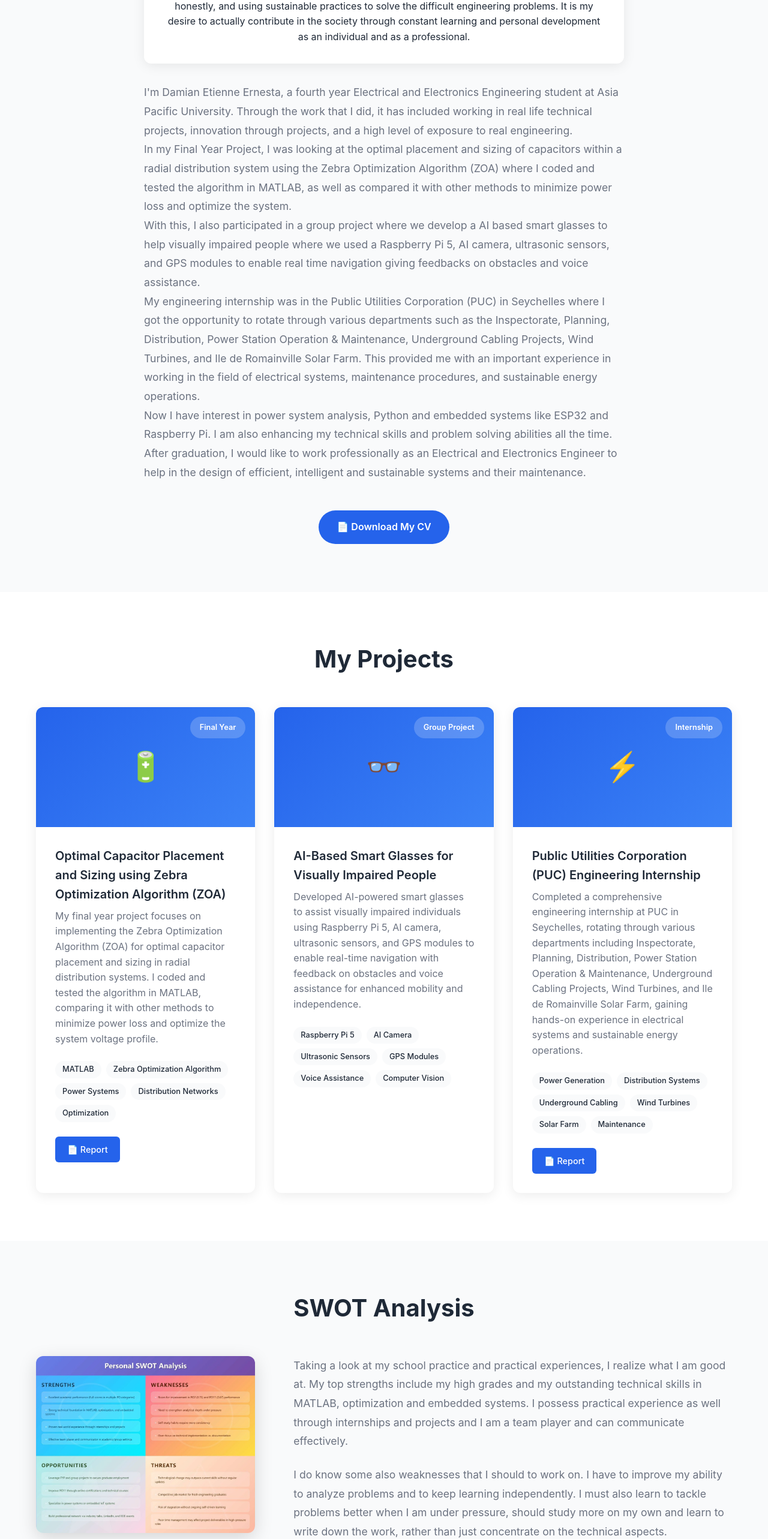
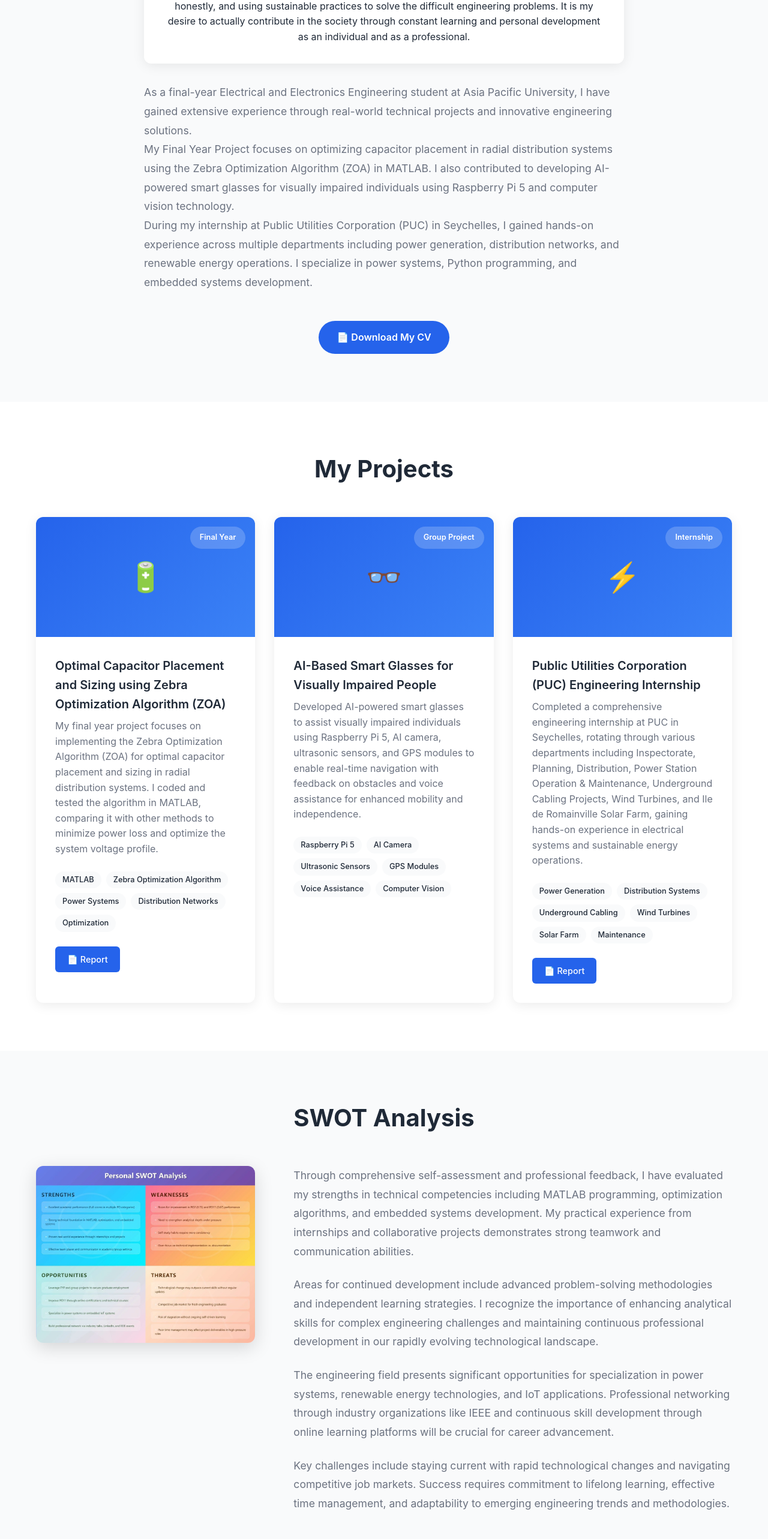
Before and after one commit to DamianErnesta/E-portfolio, a plain HTML site: page index.html in a window 1280 px wide. Shown: the part 1100-3666 px from the top of the page at 60% size. Drawn offline with Linux system fonts and the light colour scheme.

Commit message:
Update index.html

```diff
--- a/index.html
+++ b/index.html
@@ -522,15 +522,11 @@
                     <p>My dream is to be an electrical engineer capable of dealing with the new concepts, serving honestly, and using sustainable practices to solve the difficult engineering problems. It is my desire to actually contribute in the society through constant learning and personal development as an individual and as a professional.</p>
                 </div>
                 <div class="about-summary">
-                    <p>I'm Damian Etienne Ernesta, a fourth year Electrical and Electronics Engineering student at Asia Pacific University. Through the work that I did, it has included working in real life technical projects, innovation through projects, and a high level of exposure to real engineering.</p>
+                    <p>As a final-year Electrical and Electronics Engineering student at Asia Pacific University, I have gained extensive experience through real-world technical projects and innovative engineering solutions.</p>
 
-                    <p>In my Final Year Project, I was looking at the optimal placement and sizing of capacitors within a radial distribution system using the Zebra Optimization Algorithm (ZOA) where I coded and tested the algorithm in MATLAB, as well as compared it with other methods to minimize power loss and optimize the system.</p>
+                    <p>My Final Year Project focuses on optimizing capacitor placement in radial distribution systems using the Zebra Optimization Algorithm (ZOA) in MATLAB. I also contributed to developing AI-powered smart glasses for visually impaired individuals using Raspberry Pi 5 and computer vision technology.</p>
 
-                    <p>With this, I also participated in a group project where we develop a AI based smart glasses to help visually impaired people where we used a Raspberry Pi 5, AI camera, ultrasonic sensors, and GPS modules to enable real time navigation giving feedbacks on obstacles and voice assistance.</p>
-
-                    <p>My engineering internship was in the Public Utilities Corporation (PUC) in Seychelles where I got the opportunity to rotate through various departments such as the Inspectorate, Planning, Distribution, Power Station Operation & Maintenance, Underground Cabling Projects, Wind Turbines, and Ile de Romainville Solar Farm. This provided me with an important experience in working in the field of electrical systems, maintenance procedures, and sustainable energy operations.</p>
-
-                    <p>Now I have interest in power system analysis, Python and embedded systems like ESP32 and Raspberry Pi. I am also enhancing my technical skills and problem solving abilities all the time. After graduation, I would like to work professionally as an Electrical and Electronics Engineer to help in the design of efficient, intelligent and sustainable systems and their maintenance.</p>
+                    <p>During my internship at Public Utilities Corporation (PUC) in Seychelles, I gained hands-on experience across multiple departments including power generation, distribution networks, and renewable energy operations. I specialize in power systems, Python programming, and embedded systems development.</p>
                 </div>
                 <a href="javascript:void(0)" class="cv-download" onclick="forceDownloadCV()">
                     📄 Download My CV
@@ -622,19 +618,14 @@
                     <img src="SWOT.jpg" alt="SWOT Analysis Chart" class="swot-image">
                 </div>
                 <div class="swot-text">
-                    <p>Taking a look at my school practice and practical experiences, I realize what I am good at. My top strengths include my high grades and my outstanding technical skills in MATLAB, optimization and embedded systems. I possess practical experience as well through internships and projects and I am a team player and can communicate effectively.</p>
+                    <p>Through comprehensive self-assessment and professional feedback, I have evaluated my strengths in technical competencies including MATLAB programming, optimization algorithms, and embedded systems development. My practical experience from internships and collaborative projects demonstrates strong teamwork and communication abilities.</p>
 
-                    <p>I do know some also weaknesses that I should to work on. I have to improve my ability to analyze problems and to keep learning independently. I must also learn to tackle problems better when I am under pressure, should study more on my own and learn to write down the work, rather than just concentrate on the technical aspects.</p>
+                    <p>Areas for continued development include advanced problem-solving methodologies and independent learning strategies. I recognize the importance of enhancing analytical skills for complex engineering challenges and maintaining continuous professional development in our rapidly evolving technological landscape.</p>
 
-                    <p>In the future, I can observe numerous opportunities to develop. My final projects can assist me to secure employment after I graduate. I also get a chance to study online courses so that I can improve on my skills. I might want to specialize in power systems or IoT systems and get to know more people in my industry at industry events, on LinkedIn, and in groups such as IEEE.</p>
+                    <p>The engineering field presents significant opportunities for specialization in power systems, renewable energy technologies, and IoT applications. Professional networking through industry organizations like IEEE and continuous skill development through online learning platforms will be crucial for career advancement.</p>
 
-                    <p>There are also threats that I am noticing that I should be prepared. Technology is something that evolves very fast and I cannot afford not to learn. The new engineers job market is stiff. Without continuous self-education, I can fall behind, and I should be cautious of my time management to be able to complete my work on time, especially in stressful scenarios.</p>
+                    <p>Key challenges include staying current with rapid technological changes and navigating competitive job markets. Success requires commitment to lifelong learning, effective time management, and adaptability to emerging engineering trends and methodologies.</p>
                 </div>
-            </div>
-            <div class="swot-description">
-                <h3>Key Insights from SWOT Analysis</h3>
-                <p>This comprehensive SWOT analysis reflects my journey as an Electrical and Electronics Engineering student, highlighting my technical competencies in power systems, embedded technologies, and optimization algorithms while identifying growth areas in problem analysis and independent learning. The analysis reveals significant opportunities in the evolving fields of renewable energy, smart grids, and IoT systems, balanced against the challenges of rapid technological advancement and competitive job markets. This self-assessment guides my professional development strategy, emphasizing continuous learning, skill enhancement, and strategic career positioning in the electrical engineering field.</p>
-            </div>
         </div>
     </section>
 
@@ -646,7 +637,7 @@
                 <a href="mailto:damianernesta@gmail.com" class="contact-link">
                     📧 Email Me
                 </a>
-                <a href="https://www.linkedin.com/in/damian-ernesta-058315255/" class="contact-link" target="_blank">
+                <a href="https://www.canva.com/design/DAGjkJyJ4tY/AM6FHniu11jWKzTDpHc53A/edit?utm_content=DAGjkJyJ4tY&utm_campaign=designshare&utm_medium=link2&utm_source=sharebutton" class="contact-link" target="_blank">
                     💼 LinkedIn
                 </a>
                 <a href="https://github.com/DamianErnesta" class="contact-link" target="_blank">
```
